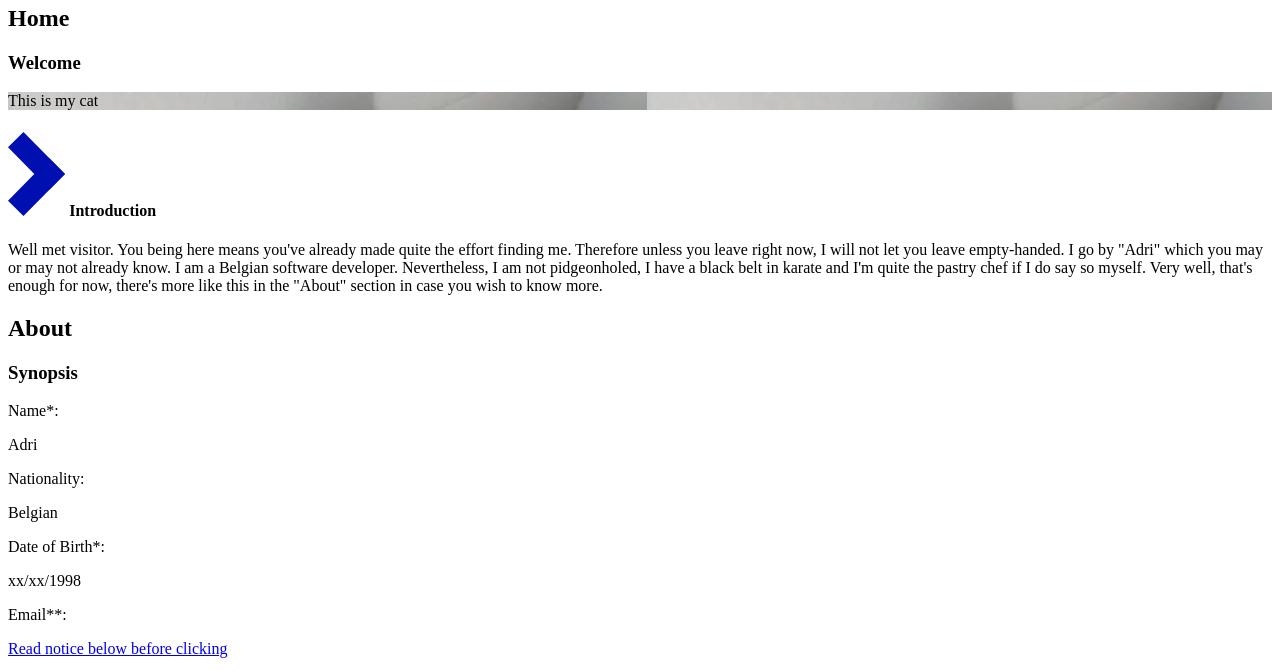
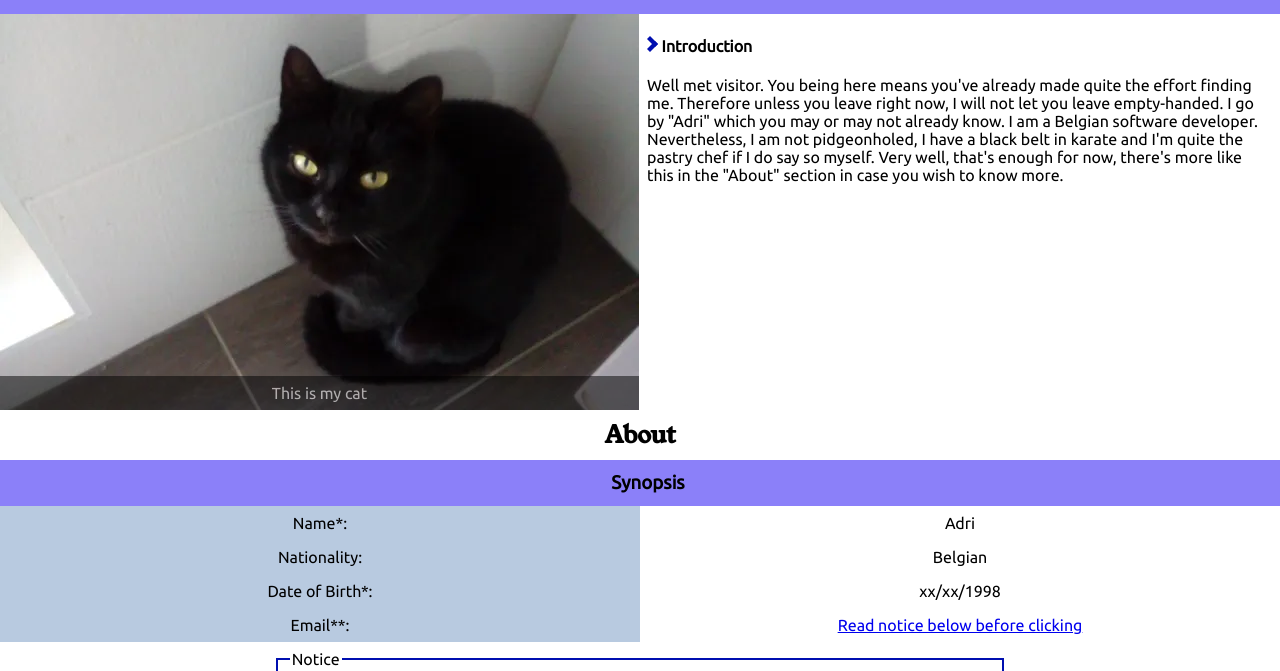
Before and after one commit to Adrigorithm/Adrigorithm.github.io, a plain HTML site: page index.html in a window 1280 px wide. Shown: the part 160-831 px from the top of the page. Drawn offline with Linux system fonts and the light colour scheme; no server answers.

Commit message:
The CSS is dead lol

```diff
--- a/index.html
+++ b/index.html
@@ -19,7 +19,7 @@
   <link rel="apple-touch-icon" href="assets/img/logo.svg">
   <link rel="icon" type="image/svg" href="assets/img/logo.svg">
 
-  <link rel="stylesheet" href="/assets/css/final.css">
+  <link rel="stylesheet" href="/assets/css/finalV1.css">
 
   <script type="module" src="/assets/js/main.js"></script>
 
```
